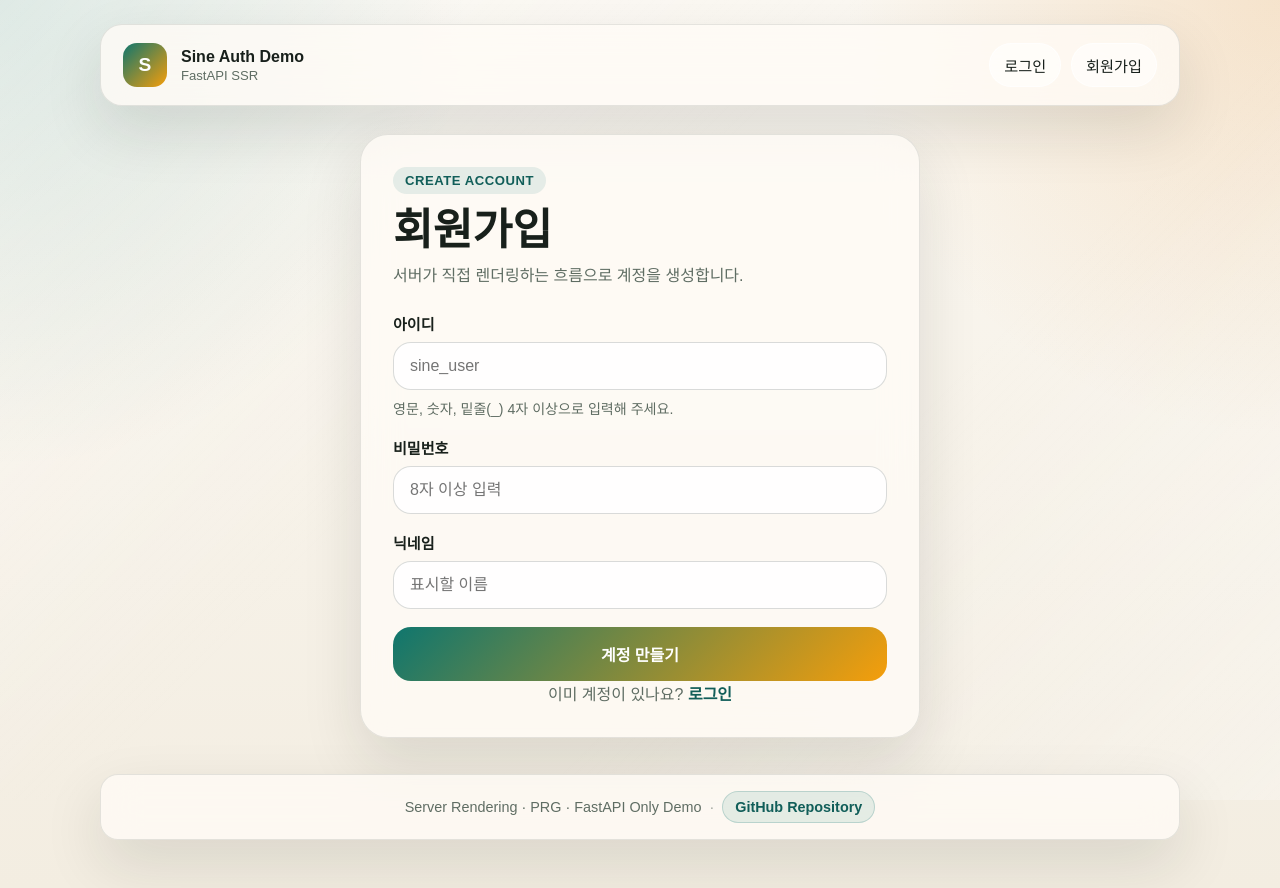
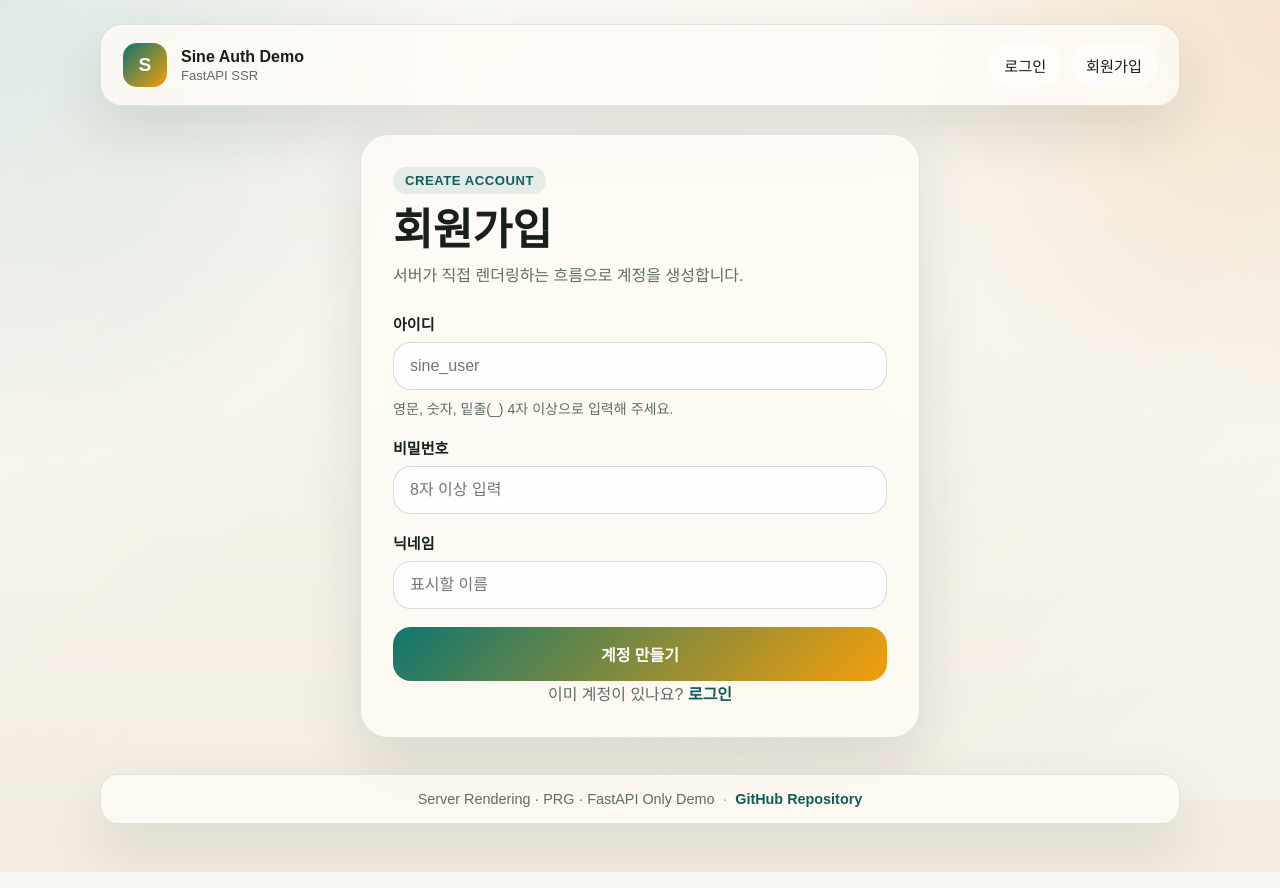
Before and after one commit to lickelon/sine-web-auth-demo, a FastAPI app: page /signup in a window 1280 px wide. Run offline with FastAPI, Linux system fonts and the light colour scheme.

Commit message:
Refine footer repository link styling

```diff
--- a/app/static/style.css
+++ b/app/static/style.css
@@ -338,30 +338,19 @@ a {
 }
 
 .footer-link {
-    display: inline-flex;
-    align-items: center;
-    justify-content: center;
-    padding: 8px 12px;
-    border-radius: 999px;
-    border: 1px solid rgba(15, 118, 110, 0.2);
-    background: rgba(15, 118, 110, 0.1);
     color: var(--accent-strong);
-    font-weight: 800;
-    line-height: 1;
+    font-weight: 700;
+    text-decoration: none;
+    text-underline-offset: 3px;
     transition:
-        background-color 120ms ease,
-        border-color 120ms ease,
-        transform 120ms ease,
-        box-shadow 120ms ease;
+        color 120ms ease,
+        text-decoration-color 120ms ease;
 }
 
 .footer-link:hover,
 .footer-link:focus-visible {
-    background: rgba(15, 118, 110, 0.16);
-    border-color: rgba(15, 118, 110, 0.36);
-    box-shadow: 0 10px 24px rgba(15, 118, 110, 0.12);
-    text-decoration: none;
-    transform: translateY(-1px);
+    color: var(--accent);
+    text-decoration: underline;
 }
 
 .footer-link:focus-visible {
```
